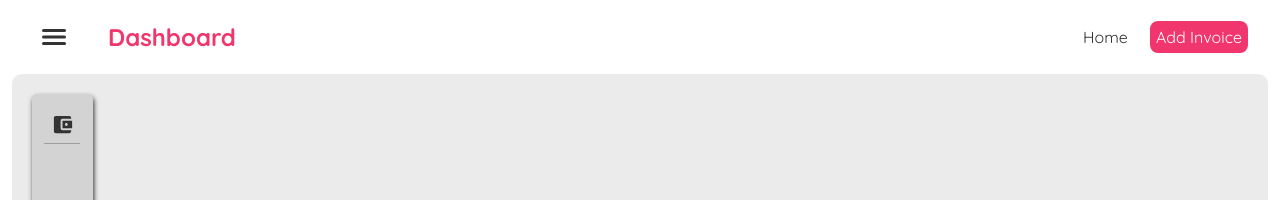
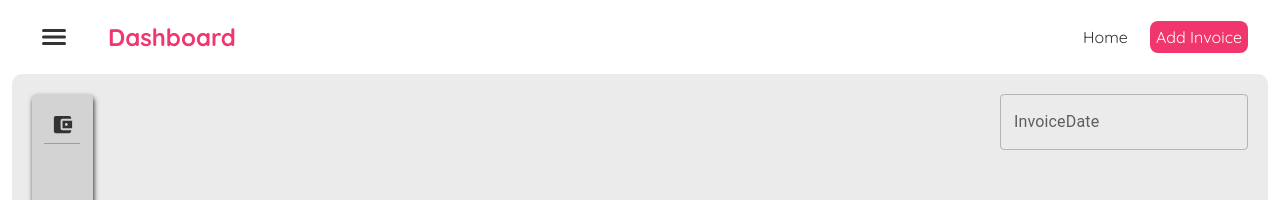
Before and after one commit to Kaldinn/Invoices, a React (Create React App) app: page /add_invoice in a window 1280 px wide. Shown: the top 200 px of the page. Built offline with nearby package versions, Linux system fonts and the light colour scheme; no server answers.

Commit message:
Add first input elements from MUI

```diff
--- a/src/App.js
+++ b/src/App.js
@@ -3,13 +3,14 @@ import DashboardChart from './DashboardChart/DashboardChart';
 import AddInvoice from './AddInvoice/AddInvoice';
 import { Route, RouterProvider, createBrowserRouter, createRoutesFromElements } from 'react-router-dom';
 import Layout from './Layout/Layout';
+import FormInvoices from './FormInvoices/FormInvoices';
 
 
 const router = createBrowserRouter(
   createRoutesFromElements(
     <Route path="/" element={<Layout />}>
       <Route index element={<><DashboardChart /><Home /></>} />
-      <Route path="add_invoice" element={<AddInvoice />} />
+      <Route path="add_invoice" element={<FormInvoices />} />
     </Route>
   )
 )
--- /dev/null
+++ b/src/FormInvoices/FormInvoices.jsx
@@ -0,0 +1,10 @@
+import React from 'react'
+import { TextField } from '@mui/material'
+
+const FormInvoices = () => {
+  return (
+    <TextField id="outlined-basic" label="InvoiceDate" variant="outlined" />
+  )
+}
+
+export default FormInvoices
```
Also changed, not shown: 1 other file (tests, documents, lock files or other folders).
